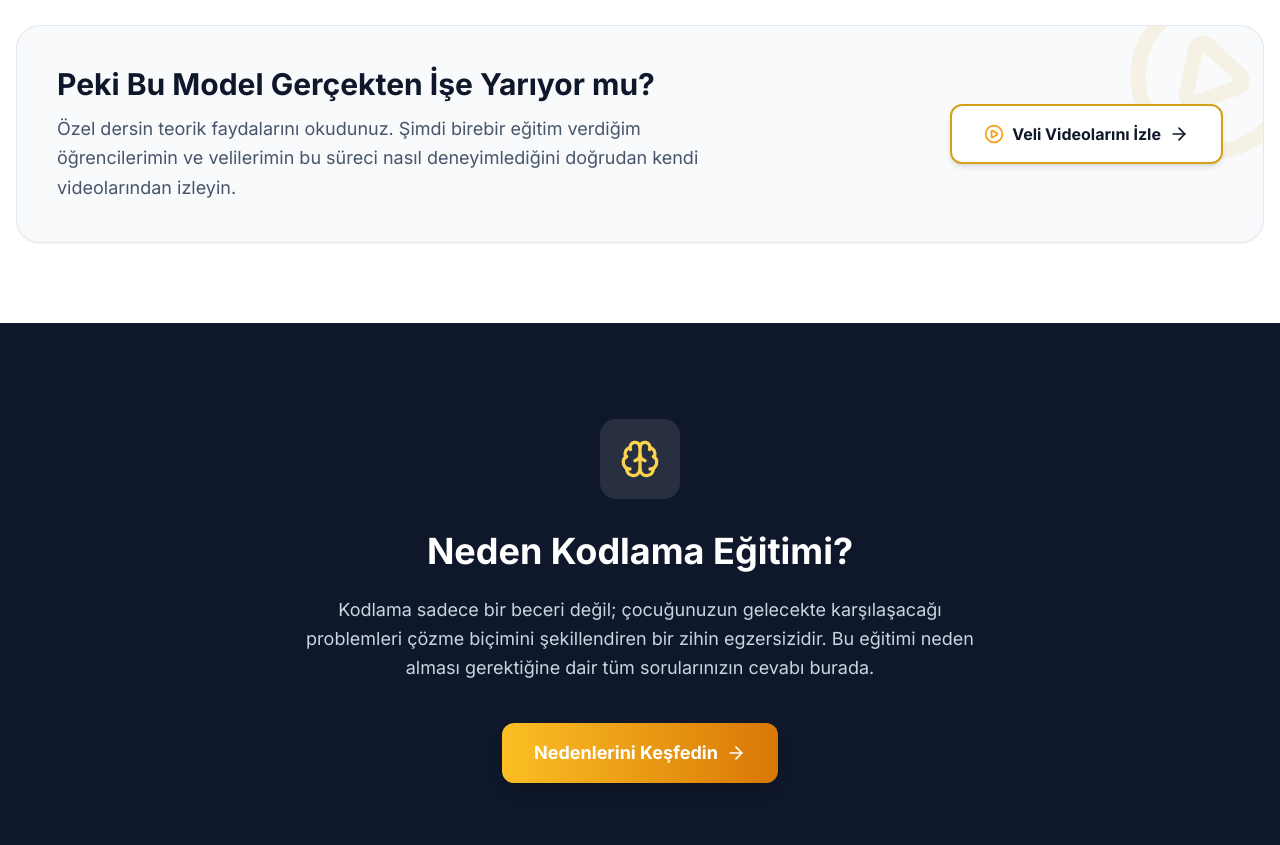
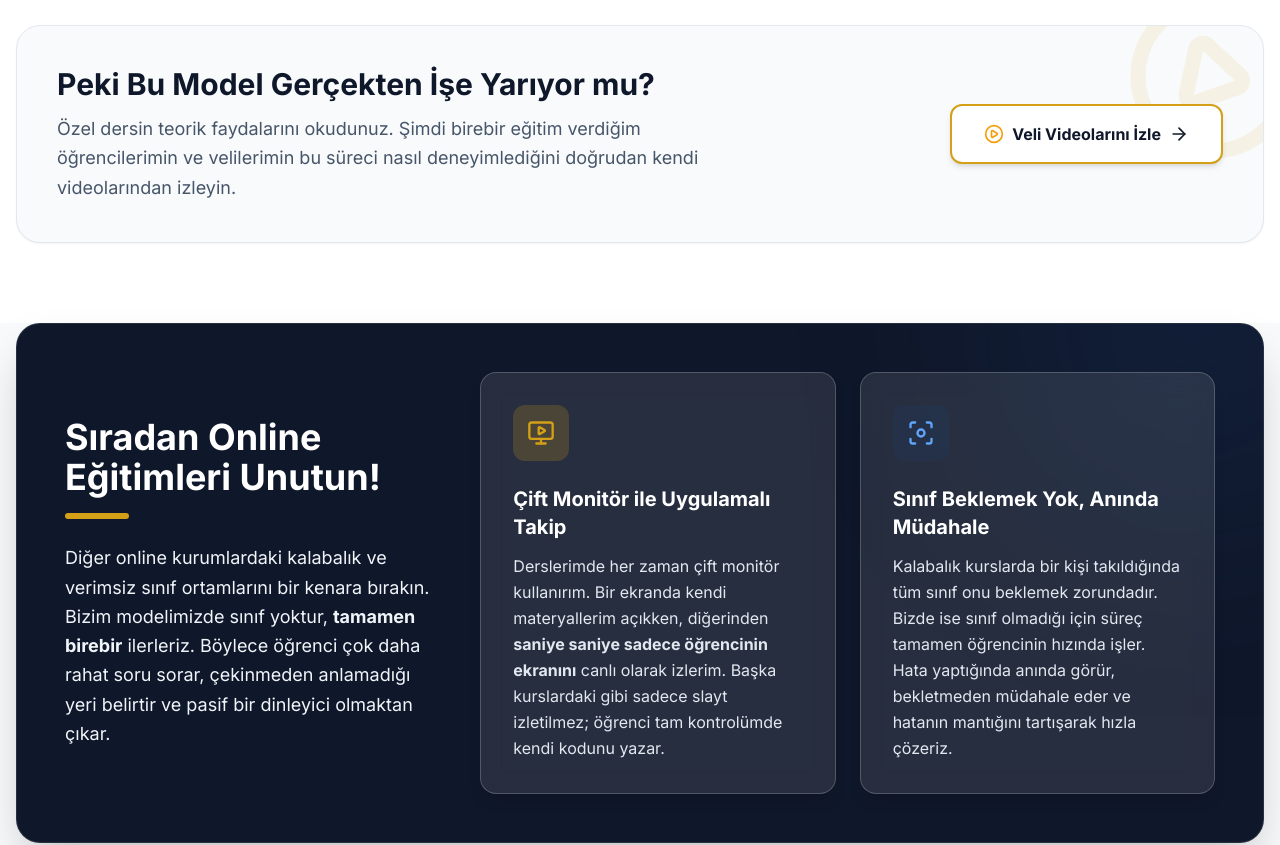
Before and after one commit to berkayeseen/algoritmik-web, a Next.js app: page / in a window 1280 px wide. Shown: the part 1360-2205 px from the top of the page. Built offline with nearby package versions, Linux system fonts and the light colour scheme.

Commit message:
feat: improve contrast and persuasive copy for online education section

```diff
--- a/app/egitimlerimiz/page.jsx
+++ b/app/egitimlerimiz/page.jsx
@@ -161,36 +161,36 @@ export default function EgitimlerListesi() {
 
       {/* 2.5. NEDEN BİZİM ONLİNE EĞİTİMİMİZ FARKLI? */}
       <section className="max-w-7xl mx-auto px-4 mb-24 relative z-20">
-        <div className="bg-brand-dark rounded-3xl p-8 md:p-12 relative overflow-hidden shadow-2xl">
+        <div className="bg-brand-dark rounded-3xl p-8 md:p-12 relative overflow-hidden shadow-2xl border border-white/10">
           <div className="absolute top-0 right-0 w-[400px] h-[400px] bg-brand-blue/20 rounded-full blur-[100px] -translate-y-1/2 translate-x-1/3 pointer-events-none"></div>
 
           <div className="relative z-10 flex flex-col lg:flex-row gap-12 items-center">
             <div className="lg:w-1/3">
               <h2 className="text-3xl md:text-4xl font-bold text-white mb-4">Sıradan Online Eğitimleri Unutun!</h2>
               <div className="w-16 h-1.5 bg-brand-gold rounded-full mb-6"></div>
-              <p className="text-slate-300 leading-relaxed text-lg">
-                Online eğitimin verimsiz olduğu algısını yıkmak için buradayım. Kalabalık sınıflarda öğrencilerin kaybolduğu, hocanın sadece slayt okuduğu o eski sistemleri tamamen rafa kaldırıyoruz.
+              <p className="text-slate-100 leading-relaxed text-lg">
+                Diğer online kurumlardaki kalabalık ve verimsiz sınıf ortamlarını bir kenara bırakın. Bizim modelimizde sınıf yoktur, <strong>tamamen birebir</strong> ilerleriz. Böylece öğrenci çok daha rahat soru sorar, çekinmeden anlamadığı yeri belirtir ve pasif bir dinleyici olmaktan çıkar.
               </p>
             </div>
 
             <div className="lg:w-2/3 grid grid-cols-1 sm:grid-cols-2 gap-6">
-              <div className="bg-white/5 backdrop-blur-md p-6 rounded-2xl border border-white/10 hover:bg-white/10 transition-colors">
-                <div className="w-12 h-12 bg-brand-gold/20 rounded-xl flex items-center justify-center mb-4 text-brand-gold">
-                  <MonitorPlay size={24} />
+              <div className="bg-white/10 backdrop-blur-md p-8 rounded-2xl border border-white/20 hover:bg-white/20 transition-colors shadow-lg">
+                <div className="w-14 h-14 bg-brand-gold/20 rounded-xl flex items-center justify-center mb-6 text-brand-gold">
+                  <MonitorPlay size={28} />
                 </div>
-                <h3 className="text-xl font-bold text-white mb-2">Çift Monitör ile Tam Takip</h3>
-                <p className="text-slate-400 text-sm leading-relaxed">
-                  Derslerimde her zaman çift monitör kullanırım. Bir ekranımda kendi materyallerim açıkken, diğer ekranımdan <strong>saniye saniye sadece öğrencinin bilgisayar ekranını</strong> canlı olarak izlerim.
+                <h3 className="text-xl font-bold text-white mb-3">Çift Monitör ile Uygulamalı Takip</h3>
+                <p className="text-slate-200 text-base leading-relaxed">
+                  Derslerimde her zaman çift monitör kullanırım. Bir ekranda kendi materyallerim açıkken, diğerinden <strong>saniye saniye sadece öğrencinin ekranını</strong> canlı olarak izlerim. Başka kurslardaki gibi sadece slayt izletilmez; öğrenci tam kontrolümde kendi kodunu yazar.
                 </p>
               </div>
 
-              <div className="bg-white/5 backdrop-blur-md p-6 rounded-2xl border border-white/10 hover:bg-white/10 transition-colors">
-                <div className="w-12 h-12 bg-brand-blue/20 rounded-xl flex items-center justify-center mb-4 text-blue-400">
-                  <Focus size={24} />
+              <div className="bg-white/10 backdrop-blur-md p-8 rounded-2xl border border-white/20 hover:bg-white/20 transition-colors shadow-lg">
+                <div className="w-14 h-14 bg-brand-blue/20 rounded-xl flex items-center justify-center mb-6 text-blue-400">
+                  <Focus size={28} />
                 </div>
-                <h3 className="text-xl font-bold text-white mb-2">Diğerlerini Beklemek Yok</h3>
-                <p className="text-slate-400 text-sm leading-relaxed">
-                  Kalabalık kurslarda bir kişi takıldığında tüm sınıf onu beklemek zorundadır. Bizde ise durum tam tersi; tek öğrenci olduğu için anında müdahale edilir, gereksiz beklemeler yaşanmaz ve öğrenci kendini çok daha özel hissederek hızla ilerler.
+                <h3 className="text-xl font-bold text-white mb-3">Sınıf Beklemek Yok, Anında Müdahale</h3>
+                <p className="text-slate-200 text-base leading-relaxed">
+                  Kalabalık kurslarda bir kişi takıldığında tüm sınıf onu beklemek zorundadır. Bizde ise sınıf olmadığı için süreç tamamen öğrencinin hızında işler. Hata yaptığında anında görür, bekletmeden müdahale eder ve hatanın mantığını tartışarak hızla çözeriz.
                 </p>
               </div>
             </div>
--- a/app/page.jsx
+++ b/app/page.jsx
@@ -2,7 +2,7 @@ import Link from 'next/link';
 import {
   Home as HomeIcon, Target, UserCheck, Terminal, Clock, ShieldCheck,
   CalendarDays, Cpu, MapPin, LineChart, ArrowRight, Brain,
-  Compass, MessageCircle, Rocket, PlayCircle
+  Compass, MessageCircle, Rocket, PlayCircle, MonitorPlay, Focus
 } from 'lucide-react';
 
 // 🔍 SEO — Ana sayfa metadata (en kritik sayfa)
@@ -128,7 +128,7 @@ export default function Home() {
             algoritmanın ritmini yakala!
           </h1>
           <p className="mt-4 text-lg md:text-xl text-slate-600 mb-10 max-w-2xl mx-auto leading-relaxed">
-            10–15 yaş arası çocuklar için evinizin konforunda veya online olarak sunulan, tamamen öğrenciye özel birebir yazılım ve teknoloji eğitimleri.
+            9-17 yaş arası çocuklar için evinizin konforunda veya online olarak sunulan, tamamen öğrenciye özel birebir yazılım ve teknoloji eğitimleri.
           </p>
           <div className="flex justify-center">
             <Link href="/egitimlerimiz" className="px-8 py-4 bg-gradient-to-r from-amber-400 to-amber-600 text-white font-bold rounded-xl shadow-lg hover:shadow-amber-500/30 hover:scale-105 transition-all">
@@ -186,6 +186,47 @@ export default function Home() {
             </div>
           </div>
 
+        </div>
+      </section>
+
+      {/* 2.5. NEDEN BİZİM ONLİNE EĞİTİMİMİZ FARKLI? */}
+      <section className="w-full bg-slate-50 pb-24 px-4 relative z-20">
+        <div className="max-w-7xl mx-auto">
+          <div className="bg-brand-dark rounded-3xl p-8 md:p-12 relative overflow-hidden shadow-2xl border border-white/10">
+            <div className="absolute top-0 right-0 w-[400px] h-[400px] bg-brand-blue/20 rounded-full blur-[100px] -translate-y-1/2 translate-x-1/3 pointer-events-none"></div>
+
+            <div className="relative z-10 flex flex-col lg:flex-row gap-12 items-center">
+              <div className="lg:w-1/3">
+                <h2 className="text-3xl md:text-4xl font-bold text-white mb-4">Sıradan Online Eğitimleri Unutun!</h2>
+                <div className="w-16 h-1.5 bg-brand-gold rounded-full mb-6"></div>
+                <p className="text-slate-100 leading-relaxed text-lg">
+                  Diğer online kurumlardaki kalabalık ve verimsiz sınıf ortamlarını bir kenara bırakın. Bizim modelimizde sınıf yoktur, <strong>tamamen birebir</strong> ilerleriz. Böylece öğrenci çok daha rahat soru sorar, çekinmeden anlamadığı yeri belirtir ve pasif bir dinleyici olmaktan çıkar.
+                </p>
+              </div>
+
+              <div className="lg:w-2/3 grid grid-cols-1 sm:grid-cols-2 gap-6">
+                <div className="bg-white/10 backdrop-blur-md p-8 rounded-2xl border border-white/20 hover:bg-white/20 transition-colors shadow-lg">
+                  <div className="w-14 h-14 bg-brand-gold/20 rounded-xl flex items-center justify-center mb-6 text-brand-gold">
+                    <MonitorPlay size={28} />
+                  </div>
+                  <h3 className="text-xl font-bold text-white mb-3">Çift Monitör ile Uygulamalı Takip</h3>
+                  <p className="text-slate-200 text-base leading-relaxed">
+                    Derslerimde her zaman çift monitör kullanırım. Bir ekranda kendi materyallerim açıkken, diğerinden <strong>saniye saniye sadece öğrencinin ekranını</strong> canlı olarak izlerim. Başka kurslardaki gibi sadece slayt izletilmez; öğrenci tam kontrolümde kendi kodunu yazar.
+                  </p>
+                </div>
+
+                <div className="bg-white/10 backdrop-blur-md p-8 rounded-2xl border border-white/20 hover:bg-white/20 transition-colors shadow-lg">
+                  <div className="w-14 h-14 bg-brand-blue/20 rounded-xl flex items-center justify-center mb-6 text-blue-400">
+                    <Focus size={28} />
+                  </div>
+                  <h3 className="text-xl font-bold text-white mb-3">Sınıf Beklemek Yok, Anında Müdahale</h3>
+                  <p className="text-slate-200 text-base leading-relaxed">
+                    Kalabalık kurslarda bir kişi takıldığında tüm sınıf onu beklemek zorundadır. Bizde ise sınıf olmadığı için süreç tamamen öğrencinin hızında işler. Hata yaptığında anında görür, bekletmeden müdahale eder ve hatanın mantığını tartışarak hızla çözeriz.
+                  </p>
+                </div>
+              </div>
+            </div>
+          </div>
         </div>
       </section>
 
--- a/components/Footer.jsx
+++ b/components/Footer.jsx
@@ -18,8 +18,8 @@ export default function Footer() {
             <p className="text-sm font-semibold text-brand-gold mb-4 uppercase tracking-wider">
               "Algoritmanın ritmini yakala!"
             </p>
-            <p className="text-sm text-slate-400 leading-relaxed">
-              10–15 yaş arası çocuklar için tasarlanmış, öğrencinin potansiyeline ve hızına odaklanan birebir mentörlük ve teknoloji eğitim modeli.
+            <p className="text-slate-400 text-sm leading-relaxed max-w-sm">
+              9-17 yaş arası çocuklar için tasarlanmış, öğrencinin potansiyeline ve hızına odaklanan birebir mentörlük ve teknoloji eğitim modeli.
             </p>
           </div>
 
```
